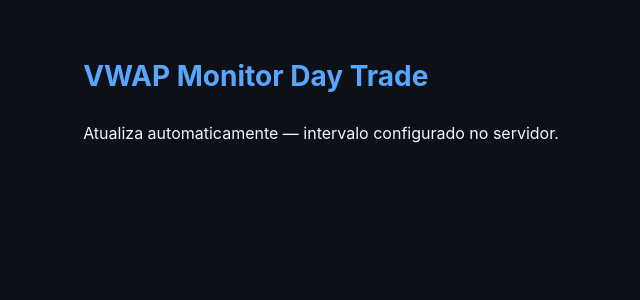
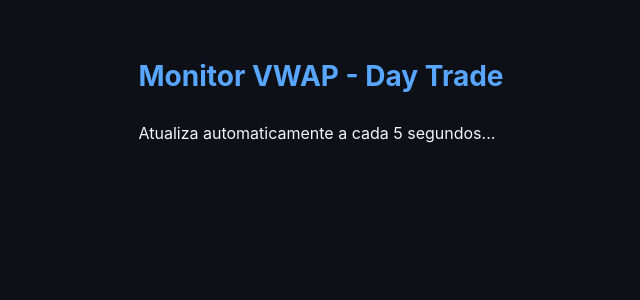
Before and after one commit to icleoc/daytrade-monitor, a Flask app: page / in a window 1280 px wide. Shown: the top 300 px of the page, without its empty margins (319-959 px from the left). Run offline with Flask 3, Linux system fonts and the light colour scheme; parts of the project's set-up code (start-up, migrations or seed data) failed here and were passed over.

Commit message:
Update dashboard.html

```diff
--- a/templates/dashboard.html
+++ b/templates/dashboard.html
@@ -1,17 +1,17 @@
-<!doctype html>
+<!DOCTYPE html>
 <html lang="pt-br">
 <head>
-<meta charset="utf-8" />
-<meta name="viewport" content="width=device-width, initial-scale=1" />
-<title>VWAP Monitor</title>
-<link rel="stylesheet" href="/static/styles.css" />
+    <meta charset="UTF-8">
+    <meta name="viewport" content="width=device-width, initial-scale=1.0">
+    <title>Monitor VWAP - Day Trade</title>
+    <link rel="stylesheet" href="{{ url_for('static', filename='styles.css') }}">
+    <script defer src="{{ url_for('static', filename='script.js') }}"></script>
 </head>
 <body>
-<div class="container">
-<h1>VWAP Monitor Day Trade</h1>
-<div id="cards" class="cards"></div>
-<div class="footer">Atualiza automaticamente — intervalo configurado no servidor.</div>
-</div>
-<script src="/static/script.js"></script>
+    <div class="container">
+        <h1>Monitor VWAP - Day Trade</h1>
+        <div id="cards"></div>
+        <p class="atualiza">Atualiza automaticamente a cada 5 segundos...</p>
+    </div>
 </body>
 </html>
```
